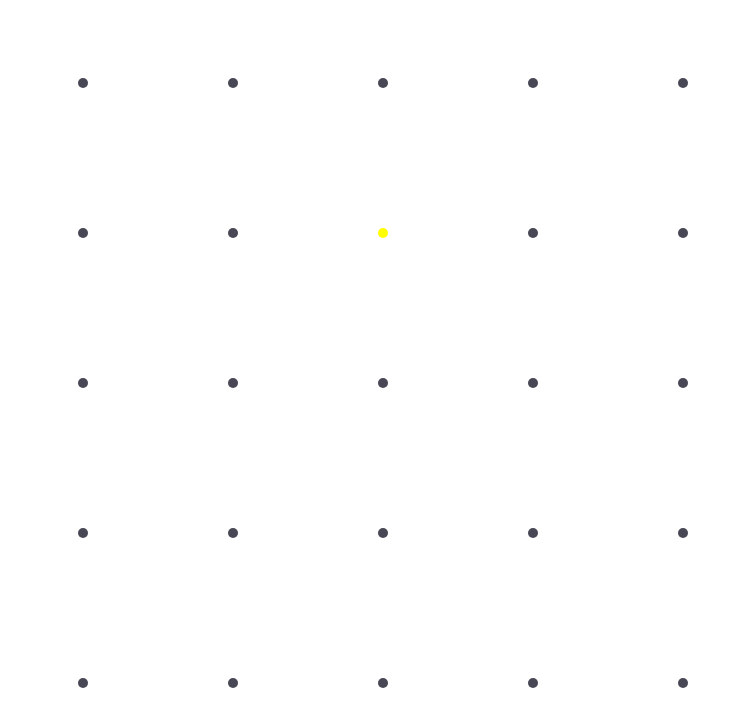
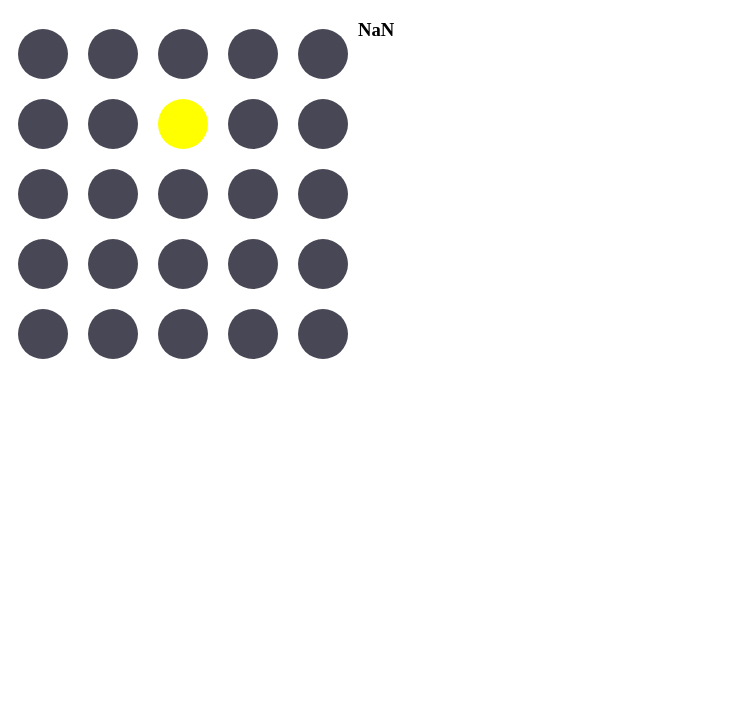
Before and after one commit to Krille1994/reaksjontid, a plain HTML site: page index.html in a window 1280 px wide. Shown: the whole page, without its empty margins (0-733 px from the left). Drawn offline with Linux system fonts and the light colour scheme.

Commit message:
Update index.html

```diff
--- a/index.html
+++ b/index.html
@@ -11,9 +11,9 @@
             background-color: rgb(71, 71, 85);
             border-radius: 50%;
             float: left;
-            width: 10px;
-            height: 10px;
-            margin: 70px;
+            width: 50px;
+            height: 50px;
+            margin: 10px;
         }
     </style>
 </head>
@@ -39,6 +39,9 @@
         ];
 
         let score = [];
+        let average;
+        let sum = 0;
+
 
         // view
         function updateView() {
@@ -56,7 +59,11 @@
             }
             for (let x = score.length -1; x >= 0; x--) {
                 html += `<div>${score[x]}</div>`;
+                // sum += parseInt(score[x]);
             }
+            // average = sum / score.length -1;
+            // html += `<h3>${average}</h3>`
+            html += `<h3>${average}</h3>`
             document.getElementById("app").innerHTML = html;
 
             // for (let x = score.length; x > 0; x--) {
@@ -91,13 +98,19 @@
         }
 
         function scoreCount() {
+            sum = 0;
             if (spentSeconds) {
                 score.push(spentSeconds);
                 score.length > 20 ? score.shift() : score;
             }
+            for (let y = 0; y < score.length; y++) {
+                sum += score[y];
+            }
+            average = sum / score.length;
 
 
         }
+
     </script>
 </body>
 
```
